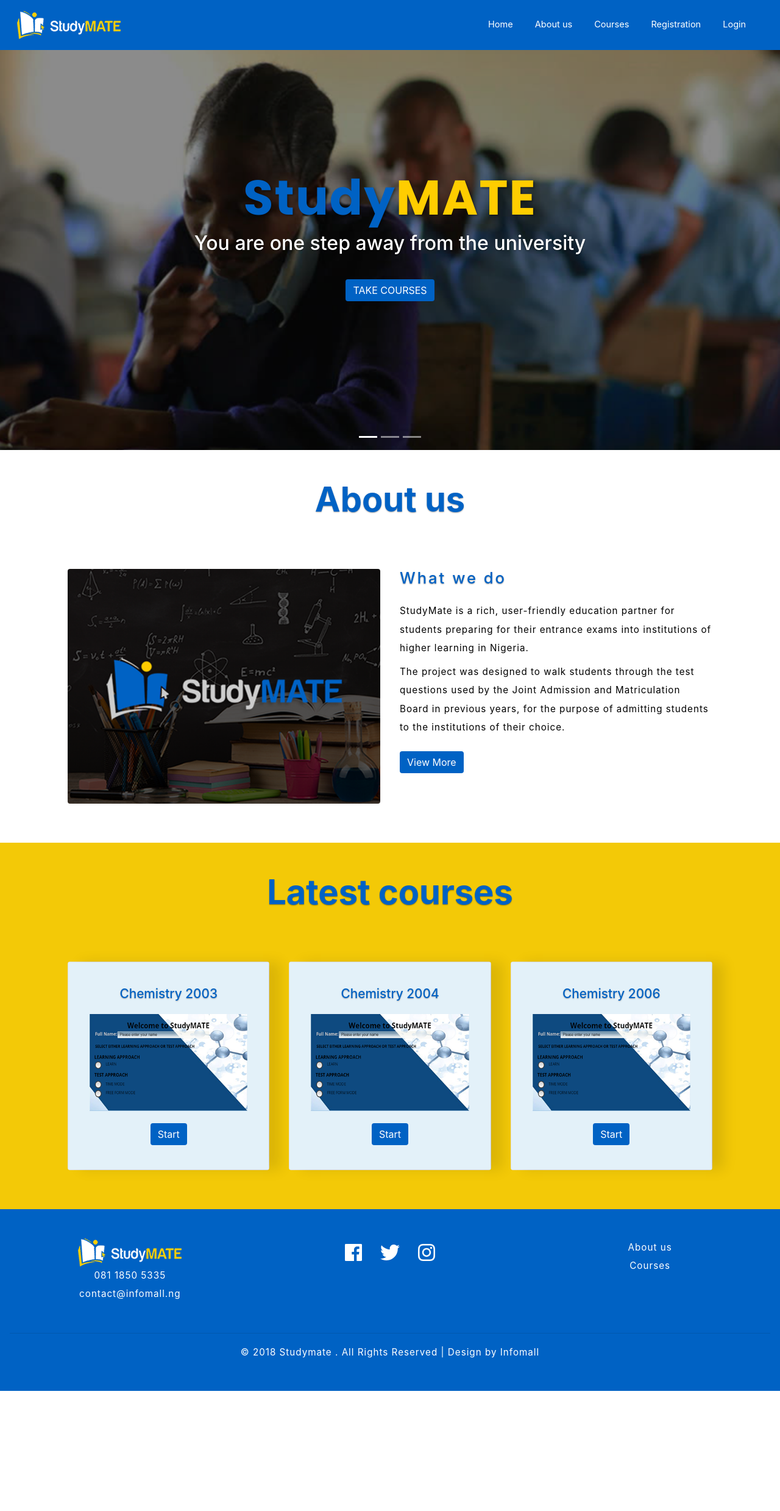
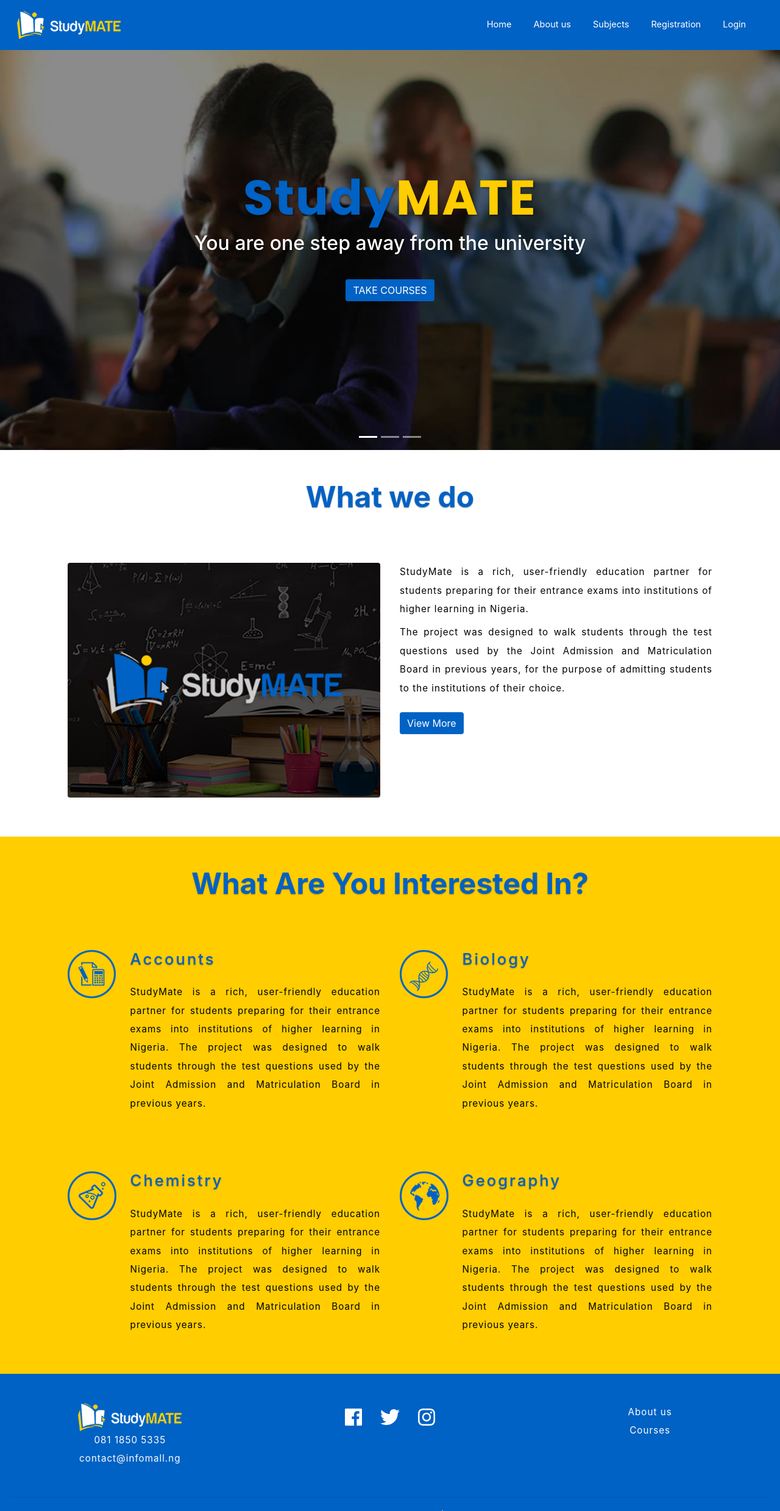
Before and after one commit to achugo/studymate, a PHP site: page / in a window 1280 px wide. Shown: the top 2478 px of the page at 61% size. Before the commit the page ends 2281 px from the top, so only its background shows below. Run offline with PHP 8.4, Linux system fonts and the light colour scheme; some libraries are stand-ins or nearby versions.

Commit message:
i touched courses, index, menu, style,and the image folder

```diff
--- a/courses.php
+++ b/courses.php
@@ -43,7 +43,7 @@ include 'menu.php';
 
 <section class="banner-bottom-agile-w3ls services black">
 		<div class="container" style="padding-left: 40px; padding-right: 40px;">
-			<h3 class="tittle-w3ls cen text-center">Courses</h3>
+			<h3 class="tittle-w3ls cen text-center">Subjects</h3>
 
          		<div class="row inner-sec-w3layouts-agileits">
 		           <div class="portfolio-tab-button mt40 ul-li pull-right">
--- a/index.php
+++ b/index.php
@@ -74,13 +74,12 @@ include 'menu.php';
 
 <section class="banner-bottom-agile-w3ls">
 		<div class="container" style="padding-left: 40px;padding-right: 40px;">
-			<h3 class="tittle-w3ls text-center">About us</h3>
+			<h3 class="tittle-w3ls text-center">What we do</h3>
 			<div class="row inner-sec-w3layouts-agileits black">
 				<div class="col-lg-6 about-img">
 					<img src="img/study.png" class="img-fluid rounded" alt="">
 				</div>
 				<div class="col-lg-6 about-info text-left">
-					<h4 class="sub-hd mb-4">What we do</h4>
 					<p>StudyMate is a rich, user-friendly education partner for students preparing for their entrance exams into
 					   institutions of higher learning in Nigeria. </p>
 					<p class="sup-para mt-2">The project was designed to walk students through the test questions used by the Joint Admission and Matriculation Board in previous years, for the purpose of admitting students to the institutions of their choice.</p>
@@ -94,10 +93,83 @@ include 'menu.php';
 	</section>
 
 
+<section class="banner-bottom-agile-w3ls blueish">
+<div class="container" style="padding-left: 40px;padding-right: 40px;">
+        <h3 class="tittle-w3ls text-center">What Are You Interested In?</h3>
+    <div class="row inner-sec-w3layouts-agileits blueish ">
+        <div class="col-lg-6">
+        	<div class="first blueish">
+					<img src="img/acc.png" class="up" alt="Accounts"></div>
+
+					<div class="second ">
+						<h4 class="sub-hd mb-4">Accounts</h4>
+
+						<p class="color-blue">StudyMate is a rich, user-friendly education partner for students preparing for their entrance exams into institutions of higher learning in Nigeria.
+						The project was designed to walk students through the test questions used by the Joint Admission and Matriculation Board in previous years.</p>
+				 	</div>
+
+		 </div>
+
+
+       <div class="col-lg-6">
+        	<div class="first">
+					<img src="img/bio.png" class="up" alt="Biology"></div>
+
+					<div class="second">
+						<h4 class="sub-hd mb-4">Biology</h4>
+
+						<p class="color-blue">StudyMate is a rich, user-friendly education partner for students preparing for their entrance exams into institutions of higher learning in Nigeria.
+						The project was designed to walk students through the test questions used by the Joint Admission and Matriculation Board in previous years.</p>
+				 	</div>
+
+		</div>
+
+
+
+    </div>
+
+     <div class="row inner-sec-w3layouts-agileits">
+        <div class="col-lg-6">
+        	<div class="first">
+					<img src="img/chem.png" class="up" alt="chemistry"></div>
+
+					<div class="second">
+						<h4 class="sub-hd mb-4">Chemistry</h4>
+
+						<p class="color-blue">StudyMate is a rich, user-friendly education partner for students preparing for their entrance exams into institutions of higher learning in Nigeria.
+						The project was designed to walk students through the test questions used by the Joint Admission and Matriculation Board in previous years.</p>
+				 	</div>
+
+		 </div>
+
+       <div class="col-lg-6">
+        	<div class="first">
+					<img src="img/geo.png" class="up" alt="Geography"></div>
+
+					<div class="second">
+						<h4 class="sub-hd mb-4">Geography</h4>
+
+						<p class="color-blue">StudyMate is a rich, user-friendly education partner for students preparing for their entrance exams into institutions of higher learning in Nigeria.
+						The project was designed to walk students through the test questions used by the Joint Admission and Matriculation Board in previous years.</p>
+				 	</div>
+
+		</div>
+
+
+
+    </div>
+
+
+
+ </div>
+</section>
+
+
+
 <!--- latest courses -->
-<section class="banner-bottom-agile-w3ls services black">
+<!-- <section class="banner-bottom-agile-w3ls services black">
 		<div class="container" style="padding-left: 40px; padding-right: 40px;">
-			<h3 class="tittle-w3ls cen text-center">Latest courses</h3>
+			<h3 class="tittle-w3ls cen text-center">Latest Subjects</h3>
 			<div class="row inner-sec-w3layouts-agileits">
 				<div class="col-lg-4 service-in text-center">
 					<div class="card">
@@ -148,7 +220,7 @@ include 'menu.php';
 
 			</div>
 		</div>
-	</section>
+	</section> -->
 
 
 
--- a/login.php
+++ b/login.php
@@ -24,7 +24,7 @@ if(!empty($_POST['email']) && !empty($_POST['password'])){
 
     $_SESSION['user_name'] = $results['first_name'];
 		$_SESSION['user_id'] = $results['id'];
-	  header("Location: /studymate/index.php");
+	  header("Location: /index.php");
 	}else{
 		$message = 'sorry, those credentials do not match';
 	}
--- a/logout.php
+++ b/logout.php
@@ -5,7 +5,7 @@ session_unset();
 
 session_destroy();
 
-header("Location: /studymate/index.php")
+header("Location: /index.php")
 
 
 ?>
--- a/menu.php
+++ b/menu.php
@@ -28,7 +28,7 @@
 			</li>
 
 			<li class="nav-item">
-				<a class="nav-link" href="courses.php" id="3" onclick="Visiteds(this)">Courses</a>
+				<a class="nav-link" href="courses.php" id="3" onclick="Visiteds(this)">Subjects</a>
 			</li>
 		<?php if(isset($_SESSION['user_id'])): ?>
 
--- a/style.css
+++ b/style.css
@@ -69,7 +69,7 @@ html, body {
 
 h3.tittle-w3ls,
 .feature h3 {
-	font-size: 3.5em;
+	font-size: 3em;
 	color: #0062c4;
 	text-shadow: 0 1px 2px rgba(0, 0, 0, 0.37);
 	font-weight: 700;
@@ -371,8 +371,31 @@ ol, ul {
 
  }
 
+.blueish{
+  background-color: #ffcd00 !important;
+ }
 
+.blueish h3{
+  color: #0062c4;
+}
 
+.blueish h4{
+  color: #0062c4;
+
+}
+
+.blueish p {
+  text-align: justify;
+}
+
+.darkblue p{
+  color: #0062c4
+}
+
+.color-blue
+{
+  color: black !important;
+}
 
 /*---Media Queries --*/
 
@@ -852,6 +875,7 @@ color: white
 
 .black p {
   color: black;
+  text-align: justify;
 }
 
 .black h1 {
@@ -903,3 +927,14 @@ Extra (xl) large devices (large desktops, 1200px and up)
 .yellow{
   color:#ffcd00 !important;
 }
+
+.first{
+  display: inline;
+  width: 25%;
+}
+
+.second{
+  display: inline;
+  float: right;
+  width: 80%;
+}
```
Also changed, not shown: img/acc.png (added), img/bio.png (added), img/chem.png (added), img/geo.png (added).
